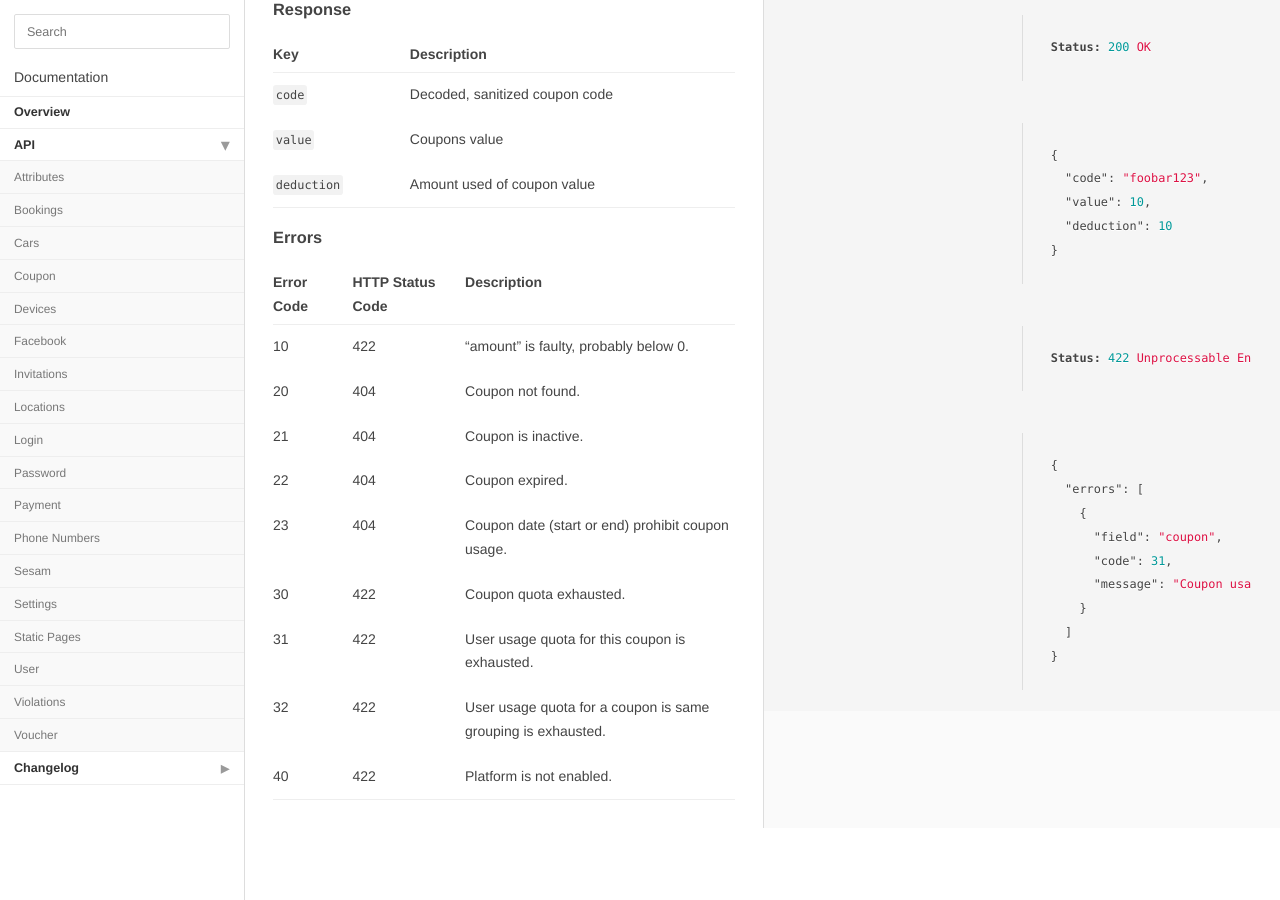
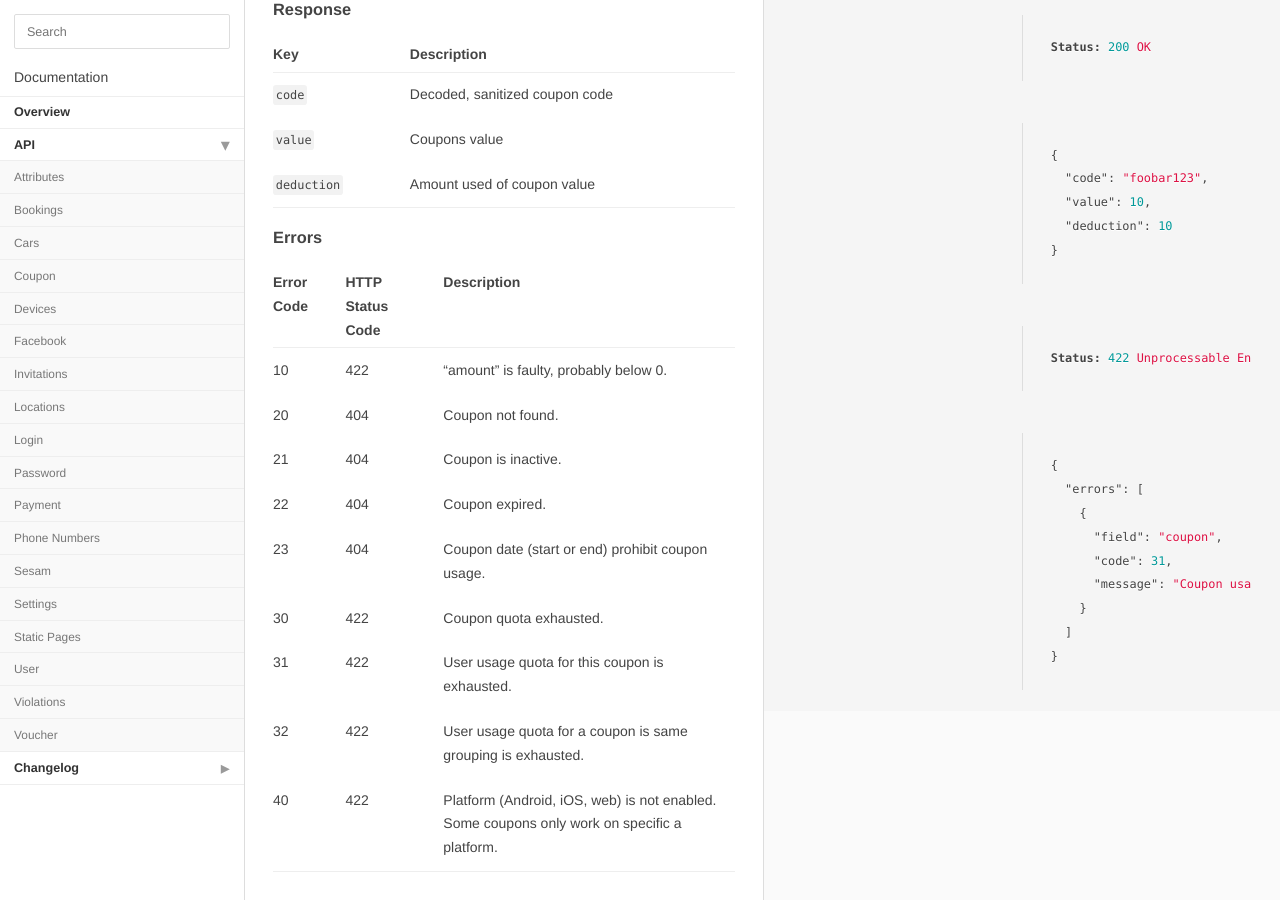
Before and after one commit to parku/docs, a Jekyll site: the page built from api/coupon.md, in a window 1280 px wide and 900 px high, scrolled down 591 px. Built offline with Jekyll 4.4.1, drawn with Linux system fonts in a browser that asks for light colours; Markdown is read by kramdown in place of the engine named in the settings; before the commit the page ends 1419 px from its top, so only the background shows below that.

Commit message:
DEV-613 Added information to coupon documentation

```diff
--- a/api/coupon.md
+++ b/api/coupon.md
@@ -73,4 +73,4 @@ Error Code | HTTP Status Code | Description
 30         | 422              | Coupon quota exhausted.
 31         | 422              | User usage quota for this coupon is exhausted.
 32         | 422              | User usage quota for a coupon is same grouping is exhausted.
-40         | 422              | Platform is not enabled.
+40         | 422              | Platform (Android, iOS, web) is not enabled. Some coupons only work on specific a platform.
```
